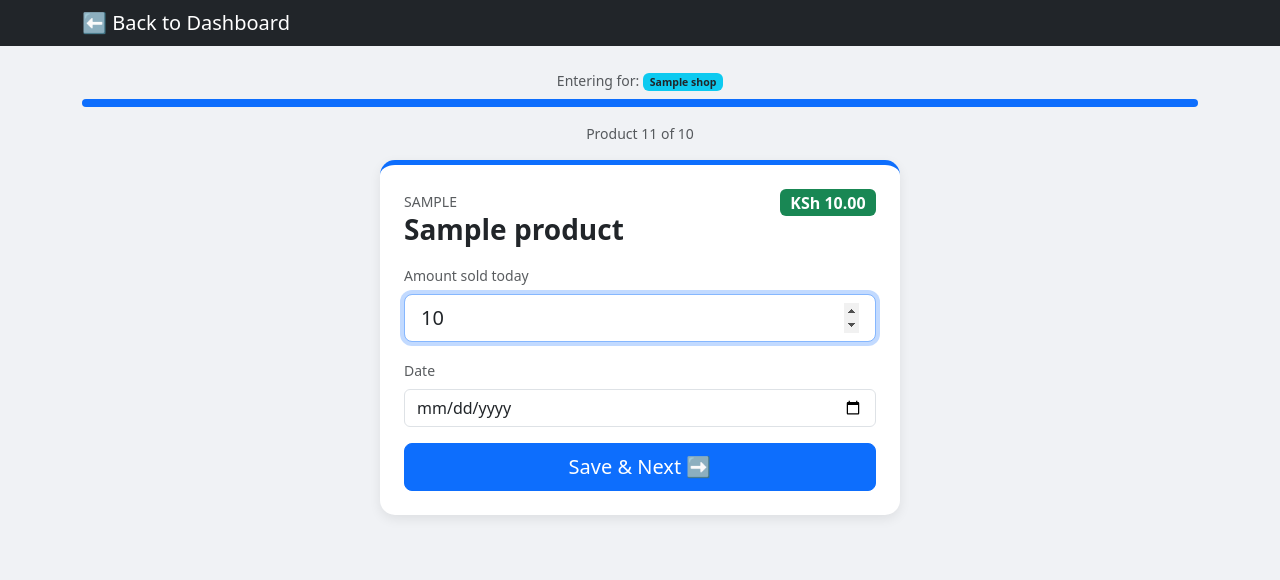
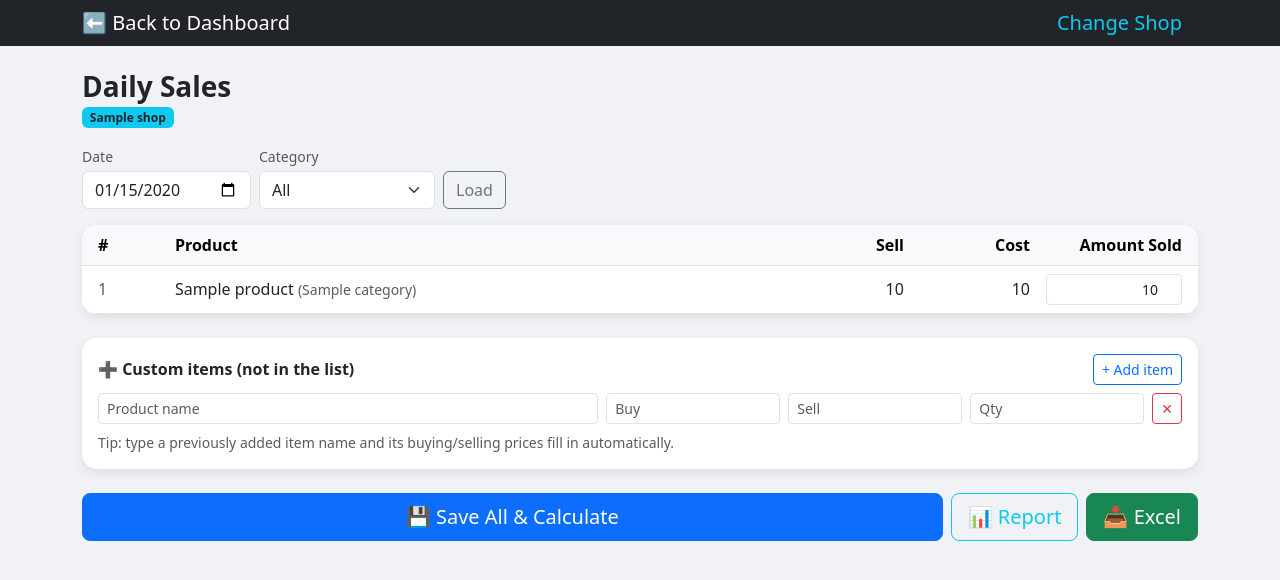
Before and after one commit to ANDERSON254KE/ProfitTracker-, a Django app: template tracker/templates/tracker/daily_sales.html in a window 1280 px wide. Shown: the top 580 px of the page. Run offline with Django 5.2, Linux system fonts and the light colour scheme; tables that the repository leaves empty hold one stand-in row (values such as "Sample post"); the template is opened without the code that fills it: values that come from a table or form of the project are taken from there, most other values are stand-ins (such as "Sample title", 1, 10 or a date in 2020).

Commit message:
Bulk daily-sales entry and fix Aiven connection exhaustion
- Replace one-at-a-time wizard with a bulk entry page (whole list, single submit); keep stock-sheet ordering and custom-item autofill- Limit Vercel DB connections: CONN_MAX_AGE=0, maxConcurrency 8, and show_full_result_count=False on admins

```diff
--- a/tracker/admin.py
+++ b/tracker/admin.py
@@ -5,15 +5,18 @@ from .models import Product, Transaction, DailySale
 class ProductAdmin(admin.ModelAdmin):
     list_display = ('product_name', 'shop', 'category', 'cost_price', 'selling_price')
     search_fields = ('product_name', 'shop', 'category')
+    show_full_result_count = False
 
 @admin.register(Transaction)
 class TransactionAdmin(admin.ModelAdmin):
     list_display = ('product', 'type', 'quantity', 'profit', 'date')
     list_filter = ('type', 'date')
     search_fields = ('product__product_name',)
+    show_full_result_count = False
 
 @admin.register(DailySale)
 class DailySaleAdmin(admin.ModelAdmin):
     list_display = ('product', 'shop', 'quantity_sold', 'sell_price', 'cost_price', 'profit', 'date')
     list_filter = ('date', 'shop')
     search_fields = ('product__product_name',)
+    show_full_result_count = False
--- a/tracker/templates/tracker/daily_sales.html
+++ b/tracker/templates/tracker/daily_sales.html
@@ -8,65 +8,23 @@
     <style>
         body { background-color: #f0f2f5; }
         .card { border: none; box-shadow: 0 4px 12px rgba(0,0,0,0.08); border-radius: 15px; }
-        .prompt-card { border-top: 5px solid #0d6efd; max-width: 520px; margin: 0 auto; }
-        .progress { height: 8px; }
+        .sticky-head th { position: sticky; top: 0; background: #f8f9fa; z-index: 1; }
     </style>
 </head>
 <body class="pb-5">
     <nav class="navbar navbar-dark bg-dark mb-4 sticky-top">
         <div class="container">
             <a class="navbar-brand py-0" href="/">⬅ <span class="d-none d-sm-inline">Back to Dashboard</span></a>
+            {% if not pick_shop %}
+            <a class="navbar-brand py-0 text-info" href="{% url 'daily_sales' %}?reset=1">Change Shop</a>
+            {% endif %}
         </div>
     </nav>
 
     <div class="container container-md">
-        {% if done %}
-        <!-- Summary / Done -->
-        <div class="card p-4 mb-4 text-center">
-            <h3 class="mb-1">✅ Entry Complete</h3>
-            <p class="text-muted mb-0">{{ today_date|default:"" }} • {{ shop }} • Today's total:</p>
-            <h2 class="display-6 fw-bold"><span class="text-success">KSh {{ total_profit|floatformat:2 }}</span> <small class="text-muted fs-5">({{ total_units|floatformat:2 }} units)</small></h2>
-        </div>
-
-        <div class="card p-0 overflow-hidden">
-            <div class="p-4 border-bottom">
-                <h5 class="mb-0 fw-bold">Today's Sales — {{ shop }}</h5>
-            </div>
-            <div class="table-responsive">
-                <table class="table table-hover align-middle mb-0">
-                    <thead class="table-light">
-                        <tr>
-                            <th class="ps-4">Product</th>
-                            <th>Selling</th>
-                            <th class="text-end">Amount Sold</th>
-                            <th class="pe-4 text-end">Profit</th>
-                        </tr>
-                    </thead>
-                    <tbody>
-                        {% for s in sales %}
-                        <tr>
-                            <td class="ps-4">{{ s.product.product_name }} <small class="text-muted">({{ s.product.category }})</small></td>
-                            <td>KSh {{ s.sell_price }}</td>
-                            <td class="text-end">{{ s.quantity_sold }}</td>
-                            <td class="pe-4 text-end text-success fw-bold">+KSh {{ s.profit }}</td>
-                        </tr>
-                        {% empty %}
-                        <tr><td colspan="4" class="text-center py-4 text-muted">No sales recorded.</td></tr>
-                        {% endfor %}
-                    </tbody>
-                </table>
-            </div>
-        </div>
-
-        <div class="d-flex gap-2 mt-4">
-            <a href="{% url 'daily_sales' %}?step={{ manual_step }}" class="btn btn-outline-primary btn-lg">➕ Custom Entry</a>
-            <a href="{% url 'daily_sales_export' %}" class="btn btn-success btn-lg flex-fill">📥 Download Excel</a>
-            <a href="{% url 'daily_sales_report' %}" class="btn btn-outline-info btn-lg">📊 All Shops Report</a>
-            <a href="{% url 'daily_sales' %}?reset=1" class="btn btn-outline-dark btn-lg">Start New</a>
-        </div>
-        {% elif pick_shop %}
+        {% if pick_shop %}
         <!-- Shop picker -->
-        <div class="card p-4 prompt-card text-center">
+        <div class="card p-4 prompt-card text-center mx-auto" style="max-width:520px;">
             <h3 class="h4 fw-bold mb-1">🏪 Which shop?</h3>
             <p class="text-muted mb-4">Choose the shop for today's sales entry.</p>
             <form method="POST" action="{% url 'daily_sales' %}">
@@ -80,93 +38,157 @@
             </form>
         </div>
         {% else %}
-        <!-- Prompt / Manual entry -->
-        <p class="text-center text-muted small mb-2">Entering for: <span class="badge bg-info text-dark">{{ shop }}</span></p>
-        <div class="progress mb-3">
-            <div class="progress-bar" style="width: {% widthratio step 1 total %}%"></div>
+        <div class="d-flex flex-wrap justify-content-between align-items-center mb-3 gap-2">
+            <div>
+                <h3 class="mb-0 fw-bold">Daily Sales</h3>
+                <span class="badge bg-info text-dark">{{ shop }}</span>
+            </div>
         </div>
-        {% if manual %}
-        <p class="text-center text-muted small mb-3">Optional custom entry (not in the list)</p>
 
-        <div class="card p-4 prompt-card">
-            <div class="d-flex justify-content-between align-items-start mb-3">
-                <div>
-                    <small class="text-uppercase text-muted">Manual Entry</small>
-                    <h2 class="h3 fw-bold mb-0">➕ Custom Product</h2>
+        {% if saved %}
+        <div class="alert alert-success py-2">✅ Saved. The system calculated profit for each item.</div>
+        {% endif %}
+
+        <!-- Filters (GET, reloads prefill) -->
+        <form method="get" class="row g-2 align-items-end mb-3">
+            <div class="col-auto">
+                <label class="form-label small text-muted mb-1">Date</label>
+                <input type="date" name="date" class="form-control" value="{{ sale_date|date:'Y-m-d' }}">
+            </div>
+            <div class="col-auto">
+                <label class="form-label small text-muted mb-1">Category</label>
+                <select name="cat" class="form-select" onchange="this.form.submit()">
+                    <option value="">All</option>
+                    {% for c in categories %}
+                    <option value="{{ c }}" {% if c == cat %}selected{% endif %}>{{ c }}</option>
+                    {% endfor %}
+                </select>
+            </div>
+            <div class="col-auto">
+                <button type="submit" class="btn btn-outline-secondary">Load</button>
+            </div>
+        </form>
+
+        <!-- Bulk entry -->
+        <form method="POST" action="{% url 'daily_sales' %}">
+            {% csrf_token %}
+            <input type="hidden" name="entry_type" value="bulk">
+            <input type="hidden" name="sale_date" value="{{ sale_date|date:'Y-m-d' }}">
+
+            <div class="card p-0 overflow-hidden mb-4">
+                <div class="table-responsive" style="max-height: 60vh; overflow:auto;">
+                    <table class="table table-hover align-middle mb-0">
+                        <thead class="table-light sticky-head">
+                            <tr>
+                                <th class="ps-3">#</th>
+                                <th>Product</th>
+                                <th class="text-end">Sell</th>
+                                <th class="text-end">Cost</th>
+                                <th class="pe-3 text-end" style="width:160px;">Amount Sold</th>
+                            </tr>
+                        </thead>
+                        <tbody>
+                            {% for product, qty in rows %}
+                            <tr>
+                                <td class="ps-3 text-muted">{{ forloop.counter }}</td>
+                                <td>{{ product.product_name }} <small class="text-muted">({{ product.category }})</small></td>
+                                <td class="text-end">{{ product.selling_price }}</td>
+                                <td class="text-end">{{ product.cost_price }}</td>
+                                <td class="pe-3">
+                                    <input type="number" name="qty_{{ product.pk }}" min="0" step="0.01"
+                                           class="form-control form-control-sm text-end" value="{{ qty }}" placeholder="0">
+                                </td>
+                            </tr>
+                            {% empty %}
+                            <tr><td colspan="5" class="text-center py-4 text-muted">No products to show.</td></tr>
+                            {% endfor %}
+                        </tbody>
+                    </table>
                 </div>
             </div>
 
-            <form method="POST" action="{% url 'daily_sales' %}">
-                {% csrf_token %}
-                <input type="hidden" name="entry_type" value="manual">
-                <input type="hidden" name="step" value="{{ step }}">
-                <div class="mb-3">
-                    <label class="form-label small text-muted">Product name</label>
-                    <input type="text" name="product_name" class="form-control form-control-lg" placeholder="e.g. Chocolate Bar" autofocus autocomplete="off">
+            <!-- Custom items -->
+            <div class="card p-3 mb-4">
+                <div class="d-flex justify-content-between align-items-center mb-2">
+                    <h6 class="mb-0 fw-bold">➕ Custom items (not in the list)</h6>
+                    <button type="button" class="btn btn-sm btn-outline-primary" id="addManual">+ Add item</button>
                 </div>
-                <div class="row g-3">
-                    <div class="col-6">
-                        <div class="mb-3">
-                            <label class="form-label small text-muted">Buying price (KSh)</label>
-                            <input type="number" name="buying_price" min="0" step="0.01" class="form-control">
-                        </div>
-                    </div>
-                    <div class="col-6">
-                        <div class="mb-3">
-                            <label class="form-label small text-muted">Selling price (KSh)</label>
-                            <input type="number" name="selling_price" min="0" step="0.01" class="form-control">
-                        </div>
-                    </div>
-                </div>
-                <div class="mb-3">
-                    <label class="form-label small text-muted">Amount sold</label>
-                    <input type="number" name="quantity" min="0" step="0.01" class="form-control form-control-lg" placeholder="0">
-                </div>
-                <div class="mb-3">
-                    <label class="form-label small text-muted">Date</label>
-                    <input type="date" name="sale_date" class="form-control" value="{{ today_date }}">
-                </div>
-                <div class="d-flex gap-2">
-                    <a href="{% url 'daily_sales' %}?step={{ step|add:-1 }}" class="btn btn-outline-secondary btn-lg">⬅ Back</a>
-                    <button type="submit" class="btn btn-primary btn-lg flex-fill">Save & Finish ➡</button>
-                </div>
-            </form>
-        </div>
-        {% else %}
-        <p class="text-center text-muted small mb-3">Product {{ step|add:1 }} of {{ total }}</p>
-
-        <div class="card p-4 prompt-card">
-            <div class="d-flex justify-content-between align-items-start mb-3">
-                <div>
-                    <small class="text-uppercase text-muted">{{ product.category }}</small>
-                    <h2 class="h3 fw-bold mb-0">{{ product.product_name }}</h2>
-                </div>
-                <span class="badge bg-success fs-6">KSh {{ product.selling_price }}</span>
+                <div id="manualRows"></div>
+                <p class="text-muted small mb-0">Tip: type a previously added item name and its buying/selling prices fill in automatically.</p>
             </div>
 
-            <form method="POST" action="{% url 'daily_sales' %}">
-                {% csrf_token %}
-                <input type="hidden" name="product_id" value="{{ product.id }}">
-                <input type="hidden" name="step" value="{{ step }}">
-                <div class="mb-3">
-                    <label class="form-label small text-muted">Amount sold today</label>
-                    <input type="number" name="quantity" min="0" step="0.01" class="form-control form-control-lg"
-                           placeholder="0" value="{{ prior_qty }}" autofocus autocomplete="off">
-                </div>
-                <div class="mb-3">
-                    <label class="form-label small text-muted">Date</label>
-                    <input type="date" name="sale_date" class="form-control" value="{{ today_date }}">
-                </div>
-                <div class="d-flex gap-2">
-                    {% if step > 0 %}
-                    <a href="{% url 'daily_sales' %}?step={{ step|add:-1 }}" class="btn btn-outline-secondary btn-lg">⬅ Back</a>
-                    {% endif %}
-                    <button type="submit" class="btn btn-primary btn-lg flex-fill">Save & Next ➡</button>
-                </div>
-            </form>
-        </div>
-        {% endif %}
+            <div class="d-flex gap-2 mb-4">
+                <button type="submit" class="btn btn-primary btn-lg flex-fill">💾 Save All & Calculate</button>
+                <a href="{% url 'daily_sales_report' %}?date={{ sale_date|date:'Y-m-d' }}" class="btn btn-outline-info btn-lg">📊 Report</a>
+                <a href="{% url 'daily_sales_export' %}?date={{ sale_date|date:'Y-m-d' }}" class="btn btn-success btn-lg">📥 Excel</a>
+            </div>
+        </form>
         {% endif %}
     </div>
+
+    <template id="manualTemplate">
+        <div class="row g-2 mb-2 manual-row align-items-end">
+            <div class="col">
+                <input type="text" name="manual_name" class="form-control form-control-sm" placeholder="Product name" autocomplete="off">
+            </div>
+            <div class="col-2">
+                <input type="number" name="manual_buy" min="0" step="0.01" class="form-control form-control-sm" placeholder="Buy">
+            </div>
+            <div class="col-2">
+                <input type="number" name="manual_sell" min="0" step="0.01" class="form-control form-control-sm" placeholder="Sell">
+            </div>
+            <div class="col-2">
+                <input type="number" name="manual_qty" min="0" step="0.01" class="form-control form-control-sm" placeholder="Qty">
+            </div>
+            <div class="col-auto">
+                <button type="button" class="btn btn-sm btn-outline-danger rmManual">✕</button>
+            </div>
+        </div>
+    </template>
+
+    <script>
+    (function () {
+        var container = document.getElementById('manualRows');
+        var tpl = document.getElementById('manualTemplate');
+        var addBtn = document.getElementById('addManual');
+        if (!container || !addBtn) return;
+
+        function autofillRow(row) {
+            var nameInput = row.querySelector('input[name="manual_name"]');
+            var buyInput = row.querySelector('input[name="manual_buy"]');
+            var sellInput = row.querySelector('input[name="manual_sell"]');
+            if (!nameInput) return;
+            var timer;
+            nameInput.addEventListener('input', function () {
+                clearTimeout(timer);
+                var name = nameInput.value.trim();
+                if (name.length < 2) return;
+                timer = setTimeout(function () {
+                    fetch('{% url "daily_sales_product_lookup" %}?name=' + encodeURIComponent(name))
+                        .then(function (r) { return r.json(); })
+                        .then(function (d) {
+                            if (d.found) {
+                                if (buyInput.value === '') buyInput.value = d.cost_price;
+                                if (sellInput.value === '') sellInput.value = d.selling_price;
+                            }
+                        });
+                }, 400);
+            });
+        }
+
+        function addRow() {
+            var node = tpl.content.cloneNode(true);
+            var row = node.querySelector('.manual-row');
+            autofillRow(row);
+            row.querySelector('.rmManual').addEventListener('click', function () {
+                row.remove();
+            });
+            container.appendChild(node);
+        }
+
+        addBtn.addEventListener('click', addRow);
+        addRow();
+    })();
+    </script>
 </body>
 </html>
--- a/tracker/urls.py
+++ b/tracker/urls.py
@@ -5,6 +5,7 @@ urlpatterns = [
     path('', views.dashboard, name='dashboard'),
     path('product/<int:pk>/', views.views_product_detail, name='product_detail'),
     path('daily-sales/', views.daily_sales, name='daily_sales'),
+    path('daily-sales/product-lookup/', views.daily_sales_product_lookup, name='daily_sales_product_lookup'),
     path('daily-sales/export/', views.daily_sales_export, name='daily_sales_export'),
     path('daily-sales/report/', views.daily_sales_report, name='daily_sales_report'),
     path('daily-sales/report/export/', views.daily_sales_report_export, name='daily_sales_report_export'),
```
Also changed, not shown: profit_tracker_pro/settings.py (+14 -1 lines), tracker/views.py (+103 -120 lines), vercel.json.
